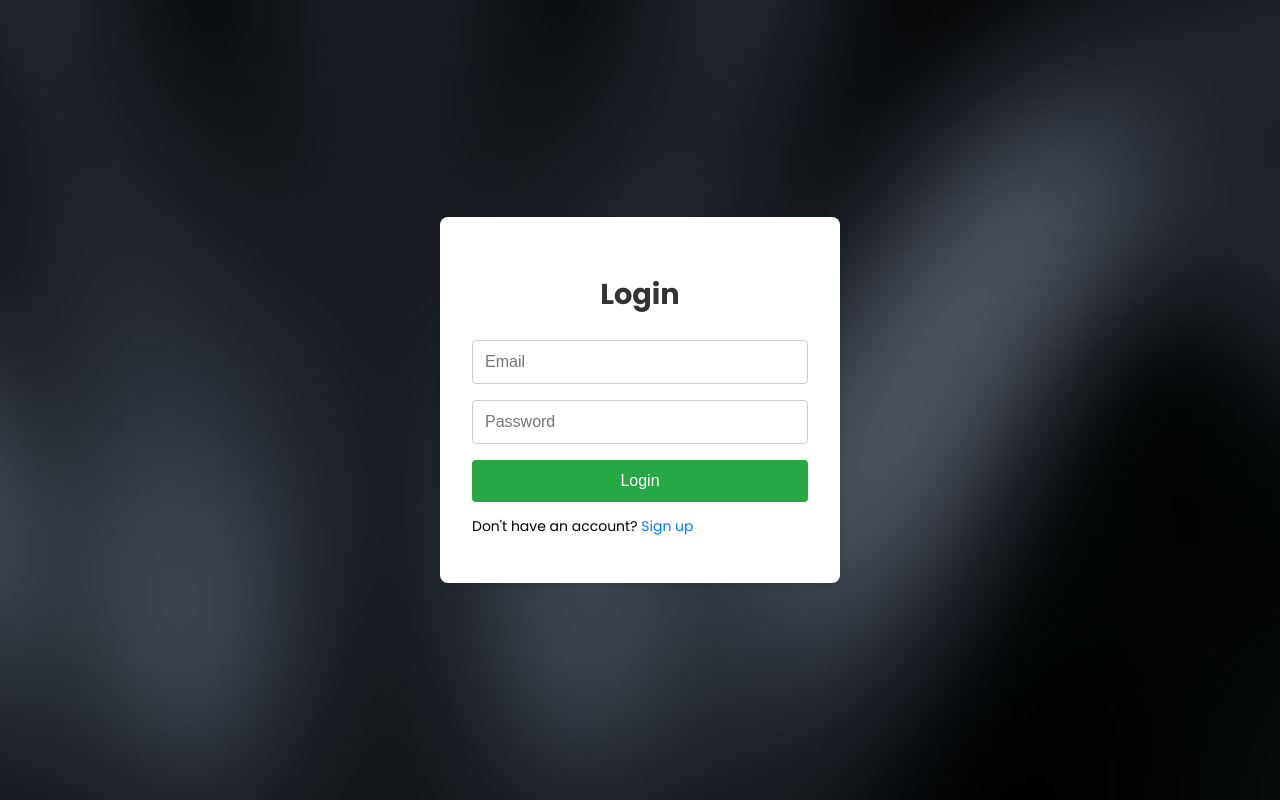
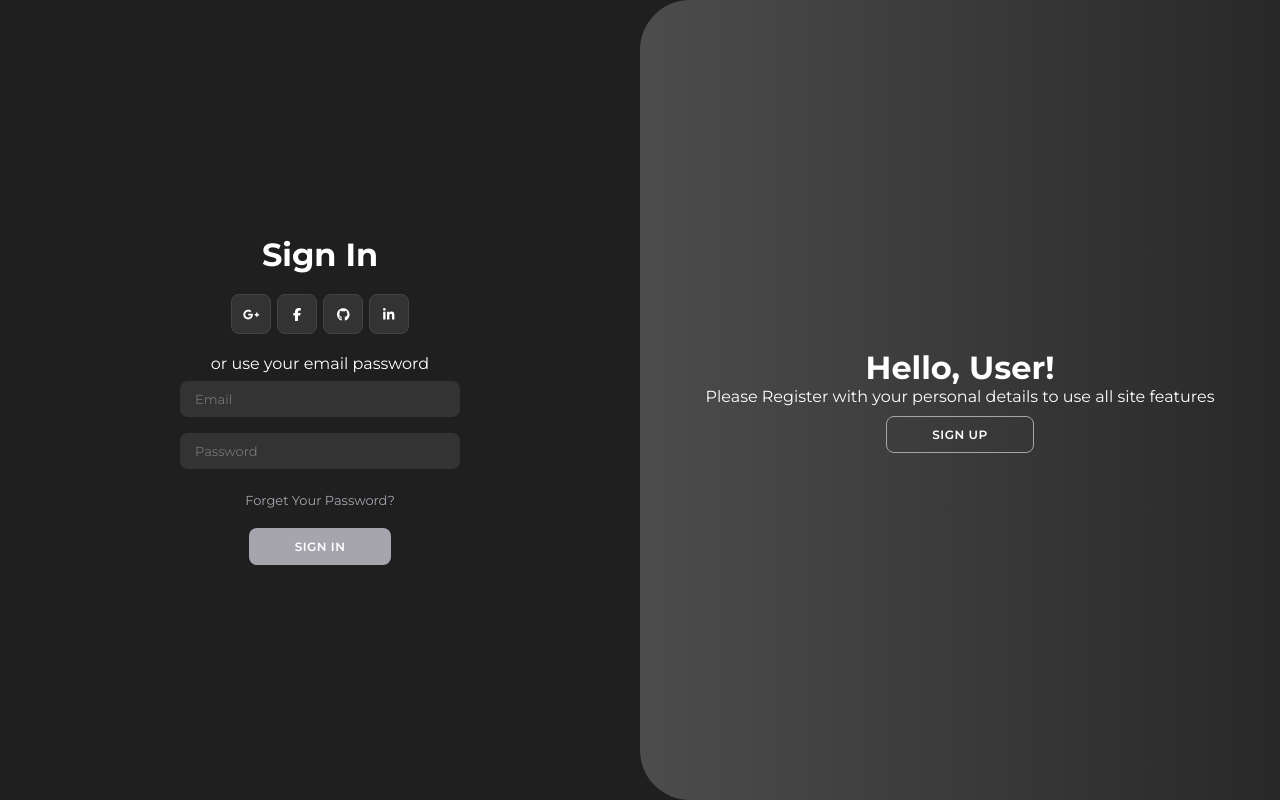
Before and after one commit to CodeBerry-github/PdfGPT, a React (Create React App) app: page /login in a window 1280 px wide. Built offline with nearby package versions, Linux system fonts and the light colour scheme.

Commit message:
Fixed login and homepage sizing issue

```diff
--- a/package.json
+++ b/package.json
@@ -3,6 +3,9 @@
   "version": "0.1.0",
   "private": true,
   "dependencies": {
+    "@fortawesome/fontawesome-svg-core": "^6.6.0",
+    "@fortawesome/free-brands-svg-icons": "^6.6.0",
+    "@fortawesome/react-fontawesome": "^0.2.2",
     "@testing-library/jest-dom": "^5.17.0",
     "@testing-library/react": "^13.4.0",
     "@testing-library/user-event": "^13.5.0",
--- a/public/index.html
+++ b/public/index.html
@@ -4,10 +4,11 @@
   <head>
     <meta charset="utf-8" />
     <link rel="icon" type="image/svg" href="../src/styles/icons/file-lines-regular.svg">
-    <meta name="viewport" content="width=device-width, initial-scale=1" />
+    <meta name="viewport" content="width=device-width, initial-scale=1.0">
     <link rel="preconnect" href="https://fonts.googleapis.com">
     <link rel="preconnect" href="https://fonts.gstatic.com" crossorigin>
     <link href="https://fonts.googleapis.com/css2?family=Poppins:ital,wght@0,100;0,200;0,300;0,400;0,500;0,600;0,700;0,800;0,900;1,100;1,200;1,300;1,400;1,500;1,600;1,700;1,800;1,900&family=Roboto:ital,wght@0,100;0,300;0,400;0,500;0,700;0,900;1,100;1,300;1,400;1,500;1,700;1,900&display=swap" rel="stylesheet">
+    <link href="https://fonts.googleapis.com/css2?family=Montserrat:ital,wght@0,100..900;1,100..900&display=swap" rel="stylesheet">
     <link rel="stylesheet" href="https://cdnjs.cloudflare.com/ajax/libs/font-awesome/6.0.0/css/all.min.css" />
 
     <title>SummaryGPT</title>
--- a/src/components/Login.js
+++ b/src/components/Login.js
@@ -1,53 +1,161 @@
 import React, { useState } from 'react';
 import { useNavigate, Link } from 'react-router-dom';
-import { getAuth, signInWithEmailAndPassword } from 'firebase/auth';
-import '../styles/Login.css'
+import { getAuth, signInWithEmailAndPassword, createUserWithEmailAndPassword, updateProfile } from 'firebase/auth';
+import { FontAwesomeIcon } from '@fortawesome/react-fontawesome';
+import { faGooglePlusG, faFacebookF, faGithub, faLinkedinIn } from '@fortawesome/free-brands-svg-icons';
+import '../styles/Login.css';
 
 const Login = () => {
+  const [isRegistering, setIsRegistering] = useState(false);
   const [email, setEmail] = useState('');
   const [password, setPassword] = useState('');
-  const [error, setError] = useState(''); // Add a state variable for the error message
+  const [name, setName] = useState('');
+  const [error, setError] = useState('');
   const navigate = useNavigate();
 
-  const handleSubmit = (e) => {
+  const handleLogin = (e) => {
     e.preventDefault();
     const auth = getAuth();
     signInWithEmailAndPassword(auth, email, password)
       .then((userCredential) => {
         const userId = userCredential.user.uid;
-        const token = userCredential.user.getIdToken(); // Get the authentication token
-        localStorage.setItem('token', token); // Store the token in local storage
+        userCredential.user.getIdToken().then((token) => {
+          localStorage.setItem('token', token);
           navigate('/dashboard', { state: { userId } });
+        });
       })
       .catch(() => {
-        setError('Invalid user credentials'); // Set the custom error message
+        setError('Invalid user credentials');
+      });
+  };
+
+  const handleRegister = (e) => {
+    e.preventDefault();
+    const auth = getAuth();
+    createUserWithEmailAndPassword(auth, email, password)
+      .then((userCredential) => {
+        const userId = userCredential.user.uid;
+        updateProfile(userCredential.user, { displayName: name })
+          .then(() => {
+            userCredential.user.getIdToken().then((token) => {
+              localStorage.setItem('token', token);
+              navigate('/dashboard', { state: { userId } });
+            });
+          })
+          .catch(() => {
+            setError('Failed to set display name');
+          });
+      })
+      .catch(() => {
+        setError('Failed to create an account');
       });
   };
 
   return (
-    <div className="login-container">
-      <form onSubmit={handleSubmit}>
-        <h2>Login</h2>
+    <div className={`login-container ${isRegistering ? 'login-container-active' : ''}`} id="container">
+      {/* Sign Up Form */}
+      <div className="login-form-container login-sign-up">
+        <form onSubmit={handleRegister}>
+          <h1>Create Account</h1>
+          <div className="login-social-icons">
+            <a href="#" className="login-icon" id="google-register">
+              <FontAwesomeIcon icon={faGooglePlusG} />
+            </a>
+            <a href="#" className="login-icon">
+              <FontAwesomeIcon icon={faFacebookF} />
+            </a>
+            <a href="#" className="login-icon">
+              <FontAwesomeIcon icon={faGithub} />
+            </a>
+            <a href="#" className="login-icon">
+              <FontAwesomeIcon icon={faLinkedinIn} />
+            </a>
+          </div>
+          <input
+            type="text"
+            value={name}
+            onChange={(e) => setName(e.target.value)}
+            placeholder="Name"
+            id="name-register"
+            className="login-input"
+          />
           <input
             type="email"
             value={email}
             onChange={(e) => setEmail(e.target.value)}
             placeholder="Email"
+            id="register-email"
+            className="login-input"
           />
           <input
             type="password"
             value={password}
             onChange={(e) => setPassword(e.target.value)}
             placeholder="Password"
+            id="register-pass"
+            className="login-input"
           />
-        <button type="submit">Login</button>
-        {error && ( // Conditionally render the error message
-          <div className="error">
-            <p>{error}</p>
+          <button type="submit" className="login-button" id="registerUser">Sign Up</button>
+          {error && <div className="login-error"><p>{error}</p></div>}
+        </form>
       </div>
-        )}
-        <p>Don't have an account? <Link to="/signup">Sign up</Link></p>
+
+      {/* Sign In Form */}
+      <div className="login-form-container login-sign-in">
+        <form onSubmit={handleLogin}>
+          <h1>Sign In</h1>
+          <div className="login-social-icons">
+            <a href="#" className="login-icon" id="google-login">
+              <FontAwesomeIcon icon={faGooglePlusG} />
+            </a>
+            <a href="#" className="login-icon">
+              <FontAwesomeIcon icon={faFacebookF} />
+            </a>
+            <a href="#" className="login-icon">
+              <FontAwesomeIcon icon={faGithub} />
+            </a>
+            <a href="#" className="login-icon">
+              <FontAwesomeIcon icon={faLinkedinIn} />
+            </a>
+          </div>
+          <span>or use your email password</span>
+          <input
+            type="email"
+            value={email}
+            onChange={(e) => setEmail(e.target.value)}
+            placeholder="Email"
+            id="sign-in-email"
+            className="login-input"
+          />
+          <input
+            type="password"
+            value={password}
+            onChange={(e) => setPassword(e.target.value)}
+            placeholder="Password"
+            id="sign-in-pass"
+            className="login-input"
+          />
+          <a href="#">Forget Your Password?</a>
+          <button type="submit" className="login-button" id="loginUser">Sign In</button>
+          {error && <div className="login-error"><p>{error}</p></div>}
         </form>
+      </div>
+
+      {/* Toggle for Sign In/Sign Up */}
+      <div className="login-toggle-container">
+        <div className="login-toggle">
+          <div className="login-toggle-panel login-toggle-left">
+            <h1>Welcome Back!</h1>
+            <p>Enter your personal details to use all site features</p>
+            <button className="login-hidden" id="showLogin" onClick={() => setIsRegistering(false)}>Sign In</button>
+          </div>
+          <div className="login-toggle-panel login-toggle-right">
+            <h1>Hello, User!</h1>
+            <p>Please Register with your personal details to use all site features</p>
+            <button className="login-hidden" id="showRegister" onClick={() => setIsRegistering(true)}>Sign Up</button>
+          </div>
+        </div>
+      </div>
     </div>
   );
 };
--- a/src/styles/Dashboard.css
+++ b/src/styles/Dashboard.css
@@ -1,4 +1,3 @@
-/* src/styles/Dashboard.css */
 * {
   box-sizing: border-box;
 }
@@ -7,9 +6,24 @@ body {
   background-color: #2d2d2d;
   height: 100vh;
   margin: 0;
+  width: 100%;
 }
 
-.header-container {
+#root {
+  height: 100%;
+  width: 100%;
+  margin: 0;
+  padding: 0;
+}
+
+.dashboard-unique-container {
+  width: 100%;
+  height: 100vh; /* Full height of the viewport */
+  display: flex;
+  flex-direction: column;
+}
+
+.dashboard-unique-header {
   background-color: #0B0B0B;
   color: white;
   display: flex;
@@ -18,7 +32,7 @@ body {
   align-items: center;
 }
 
-.header-left {
+.dashboard-unique-header-left {
   text-align: center;
   padding: 20px;
   padding-left: 40px;
@@ -27,26 +41,26 @@ body {
   font-weight: bold;
 }
 
-.header-right {
+.dashboard-unique-header-right {
   display: flex;
   justify-content: space-evenly;
   width: 15%;
 }
 
-.header-right ul{
+.dashboard-unique-header-right ul {
   display: flex;
   justify-content: space-between;
   width: 250px;
 }
 
-.header-right li {
+.dashboard-unique-header-right li {
   list-style: none;
   font-weight: 300;
   margin: 20px;
   font-weight: bold;
 }
 
-.profile_img {
+.dashboard-unique-profile-img {
   width: 20px;
   height: auto;
   filter: invert(1);
@@ -54,7 +68,7 @@ body {
   cursor: pointer;
 }
 
-.header-right button {
+.dashboard-unique-header-right button {
   display: inline-block;
   margin-top: 20px;
   margin-right: 20px;
@@ -65,16 +79,16 @@ body {
   border-radius: 4px;
 }
 
-.header-right button:hover {
-  background-color:hsl(125, 100%, 73%);
+.dashboard-unique-header-right button:hover {
+  background-color: hsl(125, 100%, 73%);
 }
 
-.dashboard-content {
+.dashboard-unique-content {
   display: flex;
   height: calc(100vh - 80px - 10px);
 }
 
-.sidebar {
+.dashboard-unique-sidebar {
   background-color: #0B0B0B;
   width: 250px;
   height: calc(100vh - 80px);
@@ -82,63 +96,63 @@ body {
   border-top: 1px solid #333;
   display: flex;
   flex-direction: column;
-  justify-content: space-between
+  justify-content: space-between;
 }
 
-.sidebar ul {
+.dashboard-unique-sidebar ul {
   margin: 0;
   color: white;
   padding: 0;
 }
 
-.sidebar ul li {
+.dashboard-unique-sidebar ul li {
   padding: 10px;
   border-bottom: 1px solid #333;
   padding-left: 20px;
 }
 
-.sidebar ul li:hover {
+.dashboard-unique-sidebar ul li:hover {
   cursor: pointer;
 }
 
-.sidebar ul li:last-child {
+.dashboard-unique-sidebar ul li:last-child {
   border-bottom: none;
 }
 
-.sidebar .top-links {
+.dashboard-unique-sidebar .dashboard-unique-top-links {
   margin-top: 2px;
 }
 
-.sidebar .bottom-links {
+.dashboard-unique-sidebar .dashboard-unique-bottom-links {
   margin-bottom: 2px;
 }
 
-.sidebar .bottom-links li:first-child {
+.dashboard-unique-sidebar .dashboard-unique-bottom-links li:first-child {
   border-top: 1px solid #333;
 }
 
-.main-content {
+.dashboard-unique-main-content {
   flex: 1;
   padding: 20px;
   position: relative;
 }
 
-.main-content-wrapper {
+.dashboard-unique-main-content-wrapper {
   overflow-y: auto;
-  height: 100%; /* changed from calc(100% - 60px) */
+  height: 100%;
 }
 
-.search-bar-container {
-  position: absolute; /* changed from relative */
-  bottom: 0; /* added to position at the bottom */
-  left: 50%; /* added to center horizontally */
-  transform: translateX(-50%); /* added to center horizontally */
+.dashboard-unique-search-bar-container {
+  position: absolute;
+  bottom: 0;
+  left: 50%;
+  transform: translateX(-50%);
   padding: 10px;
   width: 100%;
   text-align: center;
 }
 
-.search-bar-wrapper {
+.dashboard-unique-search-bar-wrapper {
   display: inline-flex;
   align-items: center;
   border: 1px solid #ccc;
@@ -146,17 +160,17 @@ body {
   padding: 5px;
   background-color: #fff;
   width: 80%;
-  max-height: 1200px; /* changed from max-width: 800px */
+  max-height: 1200px;
 }
 
-.upload-button, .search-button {
+.upload-button, .dashboard-unique-search-button {
   border: none;
   background-color: transparent;
   cursor: pointer;
   margin: 0 10px;
 }
 
-.search-bar {
+.dashboard-unique-search-bar {
   flex: 1;
   padding: 5px;
   border: none;
@@ -172,32 +186,32 @@ body {
 }
 
 @media (max-width: 768px) {
-  .header-container {
+  .dashboard-unique-header {
     flex-direction: column;
     align-items: center;
   }
-  .header-left {
+  .dashboard-unique-header-left {
     padding: 10px;
     font-size: 18px;
   }
-  .header-right {
+  .dashboard-unique-header-right {
     width: 100%;
     justify-content: center;
   }
-  .header-right ul {
+  .dashboard-unique-header-right ul {
     flex-direction: column;
   }
-  .header-right li {
+  .dashboard-unique-header-right li {
     margin: 10px 0;
   }
-  .header-right button {
+  .dashboard-unique-header-right button {
     width: 100%;
     margin: 10px 0;
   }
 }
 
 @media (max-width: 768px) {
-  .sidebar {
+  .dashboard-unique-sidebar {
     display: none;
     position: absolute;
     top: 80px;
@@ -207,7 +221,7 @@ body {
     background-color: #0B0B0B;
     z-index: 1;
   }
-  .sidebar.show {
+  .dashboard-unique-sidebar.show {
     display: block;
   }
   .toggle-sidebar-button {
@@ -219,10 +233,10 @@ body {
 }
 
 @media (max-width: 768px) {
-  .main-content {
+  .dashboard-unique-main-content {
     padding: 10px;
   }
-  .search-bar-container {
+  .dashboard-unique-search-bar-container {
     position: relative;
     bottom: auto;
     left: auto;
@@ -230,20 +244,20 @@ body {
     width: 100%;
     padding: 10px;
   }
-  .search-bar-wrapper {
+  .dashboard-unique-search-bar-wrapper {
     width: 100%;
     max-height: none;
   }
 }
 
 @media (max-width: 768px) {
-  .search-bar {
+  .dashboard-unique-search-bar {
     font-size: 14px;
     padding: 10px;
   }
 }
 
-.profile-card {
+.dashboard-unique-profile-card {
   position: absolute;
   top: 50px;
   right: 10px;
@@ -254,7 +268,7 @@ body {
   box-shadow: 0 0 10px rgba(0, 0, 0, 0.2);
 }
 
-.credit {
+.dashboard-unique-credit {
   color: #c8f560;
   font-weight: bold;
 }
--- a/src/styles/Login.css
+++ b/src/styles/Login.css
@@ -1,80 +1,226 @@
-/* Container for the login form */
+* {
+    margin: 0;
+    padding: 0;
+    box-sizing: border-box;
+    font-family: 'Montserrat', sans-serif;
+}
+
+body {
+    background-color: #424052;
+    background: linear-gradient(to right, #1e1e1e, #121212);
+    display: flex;
+    align-items: center;
+    justify-content: center;
+    flex-direction: column;
+    height: 100vh;
+}
+
 .login-container {
-  display: flex;
-  justify-content: center;
-  align-items: center;
-  height: 100vh;
-  background-image: url('./images/image-1.jpg'); /* Add background image */
-  background-size: cover; /* Scale the background image to cover the entire container */
-  background-position: center; /* Center the background image */
-  padding: 1rem;
+    background-color: #1f1f1f;
+    box-shadow: 0 5px 15px rgba(0, 0, 0, 0.5);
+    position: relative;
+    overflow: hidden;
+    width: 100%;
+    max-width: 100%;
+    min-height: 100%;
+}
+
+.login-container p, .login-container span, .login-container a {
+    color: #ffffff;
+}
+
+.login-container a {
+    color: #a6a5ae;
+    font-size: 13px;
+    text-decoration: none;
+    margin: 15px 0 10px;
+}
+
+.login-container button {
+    background-color: #a6a5ae;
+    color: white;
+    font-size: 12px;
+    padding: 10px 45px;
+    border: 1px solid transparent;
+    border-radius: 8px;
+    font-weight: 600;
+    letter-spacing: 0.5px;
+    text-transform: uppercase;
+    margin-top: 10px;
+    cursor: pointer;
+}
+.login-container button:hover {
+    background-color: #686675;
+}
+.login-container button.login-hidden {
+    background-color: transparent;
+    border-color: #a6a5ae;
 }
 
 .login-container form {
-  background-color: #ffffff;
-  padding: 2rem;
-  border-radius: 8px;
-  box-shadow: 0 4px 8px rgba(0, 0, 0, 0.1);
-  width: 100%;
-  max-width: 400px;
-  box-sizing: border-box; /* Ensure padding doesn't affect the width */
+    background-color: #1f1f1f;
+    display: flex;
+    align-items: center;
+    justify-content: center;
+    flex-direction: column;
+    padding: 0 40px;
+    height: 100%;
 }
 
-.login-container h2 {
-  margin-bottom: 1.5rem;
-  font-size: 1.8rem;
-  font-weight: bolder;
-  color: #333333;
-  text-align: center;
+.login-container input {
+    background-color: #333;
+    border: none;
+    margin: 8px 0;
+    padding: 10px 15px;
+    font-size: 13px;
+    border-radius: 8px;
+    width: 50%;
+    color: #ffffff;
+    outline: none;
 }
 
-.login-container input[type="email"],
-.login-container input[type="password"] {
-  width: 100%;
-  padding: 0.75rem;
-  margin-bottom: 1rem;
-  border: 1px solid #ccc;
-  border-radius: 4px;
-  font-size: 1rem;
-  box-sizing: border-box; /* Ensure padding doesn't affect the width */
+.login-form-container {
+    position: absolute;
+    top: 0;
+    height: 100%;
+    transition: all 0.6s ease-in-out;
 }
 
-.login-container form button {
-  width: 100%;
-  padding: 0.75rem;
-  background-color: #28a745;
-  color: #ffffff;
-  border: none;
-  border-radius: 4px;
-  font-size: 1rem;
-  cursor: pointer;
-  transition: background-color 0.3s ease;
-  box-sizing: border-box; /* Ensure padding doesn't affect the width */
+.login-form-container h1 {
+    color: white;
 }
 
-.login-container form button:hover {
-  background-color: #218838;
+.login-form-container h1:hover {
+    color: #9060cc;
 }
 
-.login-container .error {
-  color: red;
-  font-size: 0.9rem;
-  margin-top: -0.5rem;
-  margin-bottom: 1rem;
-  text-align: center;
+.login-sign-in {
+    left: 0;
+    width: 50%;
+    z-index: 2;
 }
 
-.login-container a {
-  text-decoration: none;
-  color:#007bff;
+.login-container.login-container-active .login-sign-in {
+    transform: translateX(100%);
 }
 
-.login-container p {
-  font-weight: 400;
-  font-size: 14px;
+.login-sign-up {
+    left: 0;
+    width: 50%;
+    opacity: 0;
+    z-index: 1;
 }
 
-.login-container a:hover {
-  text-decoration: none;
-  color: #007bff;
+.login-container.login-container-active .login-sign-up {
+    transform: translateX(100%);
+    opacity: 1;
+    z-index: 5;
+    animation: login-move 0.6s;
 }
+
+@keyframes login-move {
+    0%, 49.99% {
+        opacity: 0;
+        z-index: 1;
+    }
+    50%, 100% {
+        opacity: 1;
+        z-index: 5;
+    }
+}
+
+.login-social-icons {
+    margin: 20px 0;
+}
+
+.login-social-icons a {
+    border: 1px solid #444;
+    border-radius: 20%;
+    display: inline-flex;
+    justify-content: center;
+    align-items: center;
+    margin: 0 3px;
+    width: 40px;
+    height: 40px;
+    color: white;
+    background-color: #333;
+}
+
+.login-social-icons a:hover {
+    background-color: white;
+    color: #3f3f3f;
+}
+
+.login-toggle-container {
+    position: absolute;
+    top: 0;
+    left: 50%;
+    width: 50%;
+    height: 100%;
+    overflow: hidden;
+    transition: all 0.6s ease-in-out;
+    border-radius: 50px 0 0 50px;
+    z-index: 1000;
+}
+
+.login-container.login-container-active .login-toggle-container {
+    transform: translateX(-100%);
+    border-radius: 0 50px 50px 0;
+}
+
+.login-toggle-container h1 {
+    color: white;
+}
+
+.login-toggle-container h1:hover {
+    color: #a4a3bf;
+}
+
+.login-toggle {
+    background-color: #282828;
+    height: 100%;
+    background: linear-gradient(to right, #717171, #282828);
+    color: #121212;
+    position: relative;
+    left: -100%;
+    height: 100%;
+    width: 200%;
+    transform: translateX(0);
+    transition: all 0.6s ease-in-out;
+}
+
+.login-container.login-container-active .login-toggle {
+    transform: translateX(50%);
+}
+
+.login-toggle-panel {
+    position: absolute;
+    width: 50%;
+    height: 100%;
+    display: flex;
+    align-items: center;
+    justify-content: center;
+    flex-direction: column;
+    padding: 0 30px;
+    text-align: center;
+    top: 0;
+    transform: translateX(0);
+    transition: all 0.6s ease-in-out;
+}
+
+.login-toggle-left {
+    transform: translateX(-200%);
+}
+
+.login-container.login-container-active .login-toggle-left {
+    transform: translateX(0);
+}
+
+.login-toggle-right {
+    right: 0;
+    transform: translateX(0);
+}
+
+.login-container.login-container-active .login-toggle-right {
+    transform: translateX(200%);
+}
```
Also changed, not shown: src/components/Dashboard.js (+17 -18 lines), 1 other file (tests, documents, lock files or other folders). Lines whose indentation alone changed are shown as unchanged.
